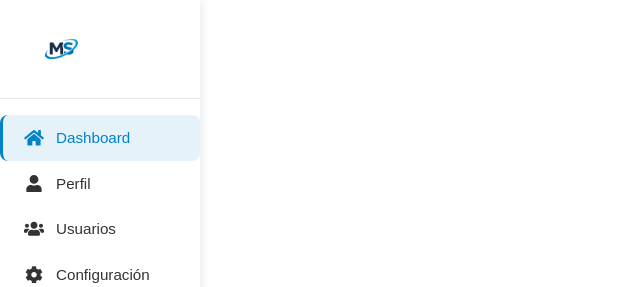
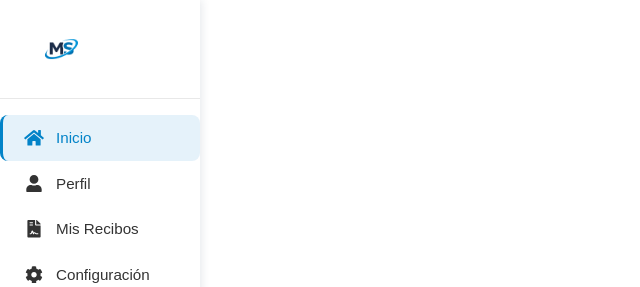
Before and after one commit to Mateosacco99/MS-PeopleAdmin, a React (Vite) app: page / in a window 1280 px wide. Shown: the top 287 px of the page, without its empty margins (0-640 px from the left). Built offline with nearby package versions, Linux system fonts and the light colour scheme.

Commit message:
Fix: Categorias Sidebar

```diff
--- a/index.html
+++ b/index.html
@@ -2,7 +2,7 @@
 <html lang="en">
   <head>
     <meta charset="UTF-8" />
-    <link rel="icon" type="image/svg+xml" href="/logo.png" />
+    <link rel="icon" type="image/svg+xml" href="/img/logo.png" />
     <meta name="viewport" content="width=device-width, initial-scale=1.0" />
     <title>ms-peopleadmin</title>
   </head>
--- a/src/App.jsx
+++ b/src/App.jsx
@@ -10,9 +10,9 @@ const App = () => {
         <Routes>
           <Route path="/login" element={<Login />} />
           <Route element={<MainLayout />}>
-            <Route path="/" element={<div>Dashboard</div>} />
+            <Route path="/" element={<div>Inicio</div>} />
             <Route path="/profile" element={<div>Profile</div>} />
-            <Route path="/users" element={<div>Users</div>} />
+            <Route path="/recibos" element={<div>Recibos</div>} />
             <Route path="/settings" element={<div>Settings</div>} />
           </Route>
           <Route path="*" element={<Navigate to="/" />} />
--- a/src/components/Sidebar.jsx
+++ b/src/components/Sidebar.jsx
@@ -3,7 +3,7 @@ import { useNavigate, useLocation } from 'react-router-dom'
 import { UserContext } from '../context/UserContext'
 import styles from '../styles/sidebar.module.scss'
 import logo from '/img/logo.png'
-import { FaHome, FaUser, FaUsers, FaCog, FaSignOutAlt } from 'react-icons/fa'
+import { FaHome, FaUser, FaUsers, FaCog, FaSignOutAlt, FaFileContract } from 'react-icons/fa'
 import { BotonGenerico } from './BotonGenerico'
 
 const Sidebar = () => {
@@ -12,9 +12,9 @@ const Sidebar = () => {
   const { user, logout } = useContext(UserContext)
 
   const menuItems = [
-    { id: 'dashboard', label: 'Dashboard', icon: FaHome, path: '/' },
+    { id: 'dashboard', label: 'Inicio', icon: FaHome, path: '/' },
     { id: 'profile', label: 'Perfil', icon: FaUser, path: '/profile' },
-    { id: 'users', label: 'Usuarios', icon: FaUsers, path: '/users' },
+    { id: 'recibos', label: 'Mis Recibos', icon: FaFileContract, path: '/recibos' },
     { id: 'settings', label: 'Configuración', icon: FaCog, path: '/settings' },
   ]
 
```
